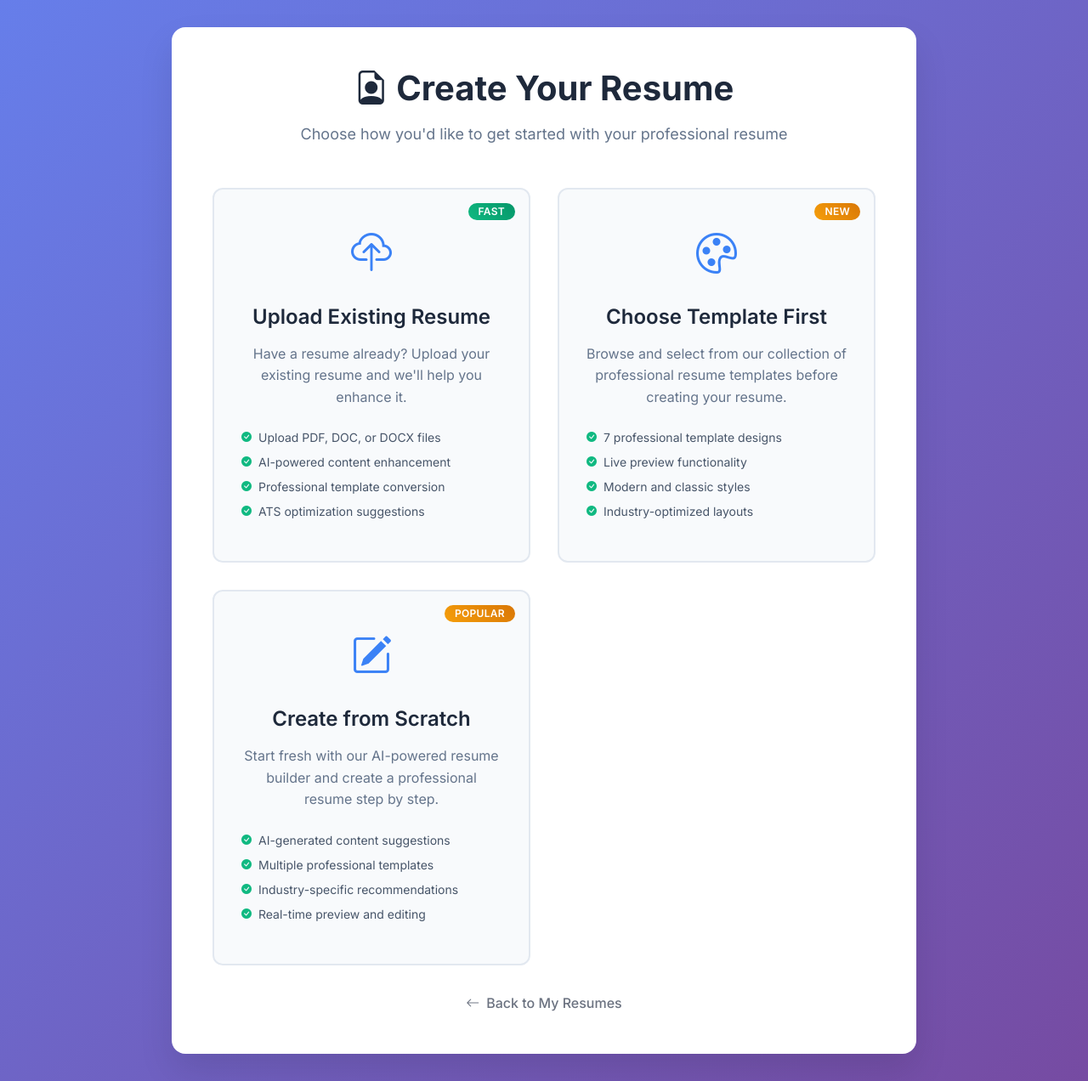
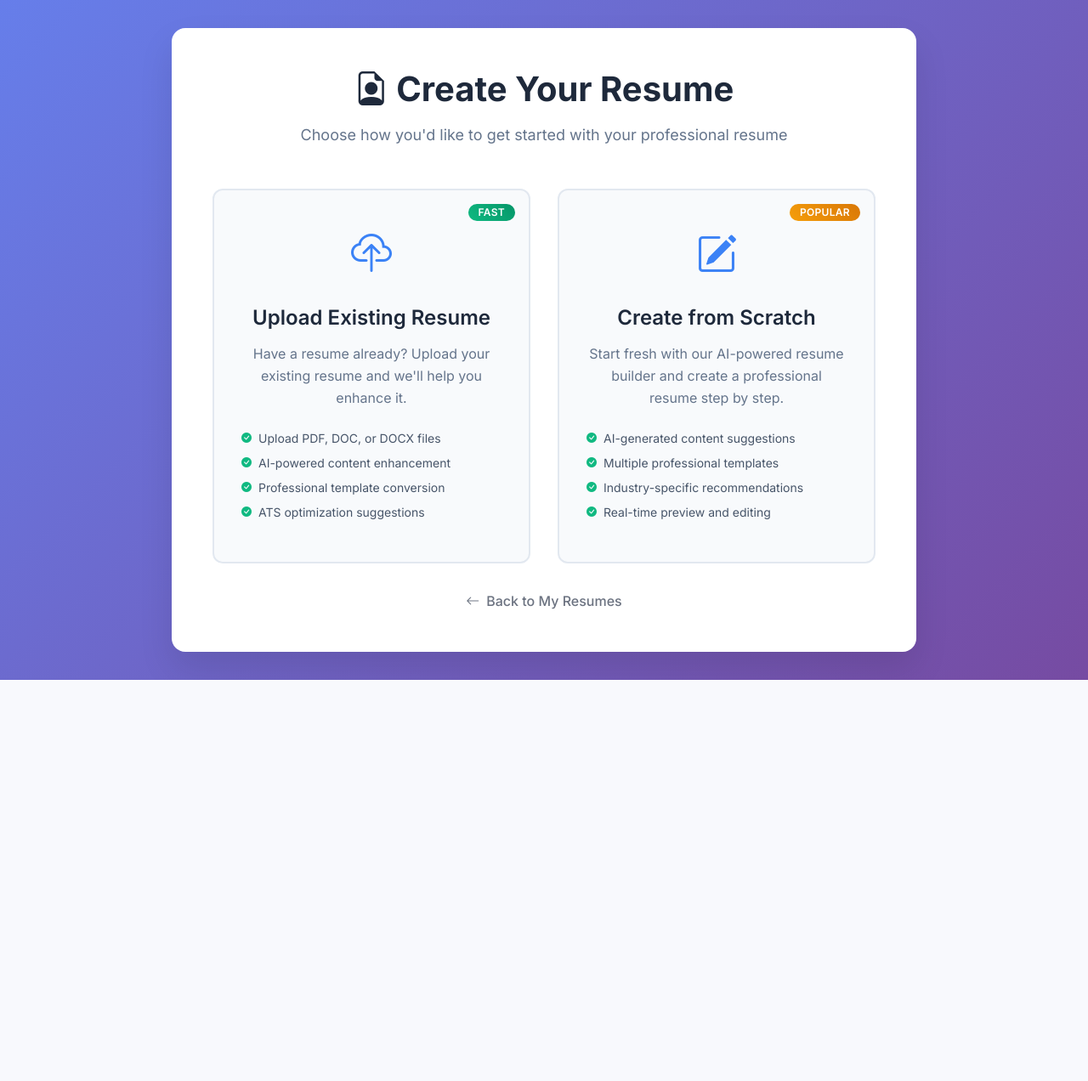
Before and after one commit to cvsper/resume_build_v1, a Flask app: page /resume-creation-menu in a window 1280 px wide. Shown: the whole page at 85% size. After the commit the page ends 800 px from the top, so only its background shows below. Run offline with Flask 3, Linux system fonts and the light colour scheme; the visitor is signed in with stand-in values (Sample User, id 1); some libraries are stand-ins or nearby versions.

Commit message:
Remove 'Choose Template First' button from resume creation menu
- Removed the 'Choose Template First' option card from resume_creation_menu.html
- Simplified resume creation workflow to focus on two main options:
  1. Upload Existing Resume (Fast)
  2. Create from Scratch (Popular)
- Template selection is now integrated within the resume creation flow
- Maintains clean, streamlined user experience

```diff
--- a/templates/resume_creation_menu.html
+++ b/templates/resume_creation_menu.html
@@ -221,24 +221,6 @@
                     </ul>
                 </a>
 
-                <!-- Choose Template -->
-                <a href="{{ url_for('choose_design') }}" class="option-card">
-                    <div class="badge">New</div>
-                    <div class="option-icon">
-                        <i class="bi bi-palette"></i>
-                    </div>
-                    <h3 class="option-title">Choose Template First</h3>
-                    <p class="option-description">
-                        Browse and select from our collection of professional resume templates before creating your resume.
-                    </p>
-                    <ul class="option-features">
-                        <li><i class="bi bi-check-circle-fill"></i> 7 professional template designs</li>
-                        <li><i class="bi bi-check-circle-fill"></i> Live preview functionality</li>
-                        <li><i class="bi bi-check-circle-fill"></i> Modern and classic styles</li>
-                        <li><i class="bi bi-check-circle-fill"></i> Industry-optimized layouts</li>
-                    </ul>
-                </a>
-
                 <!-- Create from Scratch -->
                 <a href="{{ url_for('create_from_scratch') }}" class="option-card">
                     <div class="badge">Popular</div>
```
